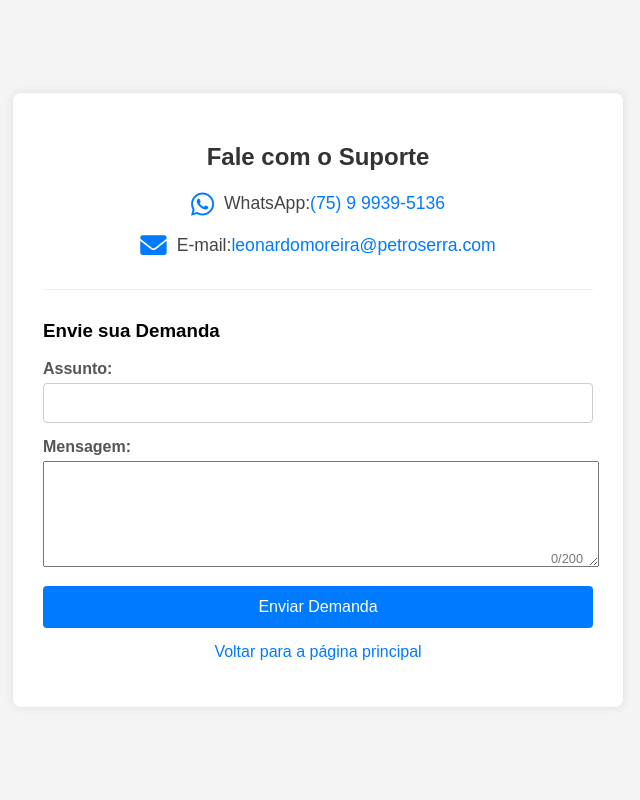
After one commit to Cortex-ia-tech/Notify-App, a Flask app: page /suporte in a window 1280 px wide. The commit adds this page. Shown: the whole page, without its empty margins (322-962 px from the left). Run offline with Flask 3, Linux system fonts and the light colour scheme; the visitor is signed in with stand-in values (Sample User, id 1); some libraries are stand-ins or nearby versions.

Commit message:
criação da página falar com suporte, criação de páginas relacionadas a alteração de senha, aplicação de estilos nelas, outras pequenas alterações

```diff
--- a/app.py
+++ b/app.py
@@ -1,19 +1,46 @@
+# app.py
+
 from flask import Flask, render_template, request, redirect, session, url_for, flash
 import psycopg2
-from psycopg2 import sql
-from datetime import datetime # Certifique-se de que datetime esteja importado
+from psycopg2 import sql, errors # Importar errors para tratar exceções específicas
+from datetime import datetime
 from flask_login import LoginManager, login_user, login_required, logout_user, current_user, UserMixin
+from flask_mail import Mail, Message
+from werkzeug.security import generate_password_hash, check_password_hash # Importar para hashing de senha
+
+# Importe APENAS as funções de rota do seu arquivo senha.py
+# O mock users_db_mock não é mais necessário aqui, pois usaremos o DB real.
+from senha import (
+    forgot_password_route,
+    reset_password_route,
+    change_password_route
+)
+
 
 app = Flask(__name__)
 
-app.secret_key = 'segredo-super-seguro' # Mantenha sua chave secreta aqui!
+# --- Configurações da Aplicação ---
+app.config['SECRET_KEY'] = 'SUA_CHAVE_SECRETA_MUITO_LONGA_E_ALEATORIA_E_UNICA' # Mude para um valor forte
+app.config['SECURITY_PASSWORD_SALT'] = 'UM_SALT_MUITO_SEGURO_PARA_SENHAS_E_TOKENS' # Mude para um valor forte e diferente do SECRET_KEY
+app.config['SESSION_COOKIE_SECURE'] = True # Recomenda-se True em produção (HTTPS)
+app.config['SESSION_COOKIE_HTTPONLY'] = True
+app.config['SESSION_COOKIE_SAMESITE'] = 'Lax'
 
-login_manager = LoginManager()
-login_manager.init_app(app)
-login_manager.login_view = 'login'
+# Configurações do Flask-Mail
+app.config['MAIL_SERVER'] = 'smtp.gmail.com'
+app.config['MAIL_PORT'] = 587
+app.config['MAIL_USE_TLS'] = True
+app.config['MAIL_USERNAME'] = 'leonardomoreira@petroserra.com' # SUBSTITUA PELO SEU EMAIL REAL!
+app.config['MAIL_PASSWORD'] = 'obdf ilkz cpcj hbfn' # SUBSTITUA PELA SUA SENHA DE APP REAL!
+app.config['MAIL_DEFAULT_SENDER'] = 'leonardomoreira@petroserra.com' # SUBSTITUA PELO SEU EMAIL REAL!
 
-# Conexão com banco PostgreSQL (Supabase)
-conn_params = {
+mail = Mail(app)
+app.mail = mail # Facilita o acesso ao objeto mail em outras funções
+
+# Configurações de Conexão com Banco PostgreSQL (Supabase)
+# É uma boa prática armazenar isso em uma variável de ambiente ou arquivo de configuração
+# e não diretamente no código. Para fins de exemplo, mantenho aqui.
+app.config['DB_CONN_PARAMS'] = {
     "host": "aws-0-sa-east-1.pooler.supabase.com",
     "port": 6543,
     "dbname": "postgres",
@@ -21,8 +48,18 @@ conn_params = {
     "password": "2GJJMcsVVP1BPKKK",
 }
 
+login_manager = LoginManager()
+login_manager.init_app(app)
+login_manager.login_view = 'login'
+login_manager.login_message = "Please log in to access this page."
+
+
+# --- Funções de Banco de Dados ---
+def get_db_connection():
+    return psycopg2.connect(**app.config['DB_CONN_PARAMS'])
+
 def criar_tabela():
-    conn = psycopg2.connect(**conn_params)
+    conn = get_db_connection()
     c = conn.cursor()
 
     # Cria a tabela de usuários ANTES da tabela de licenças para a FK
@@ -31,7 +68,7 @@ def criar_tabela():
             id SERIAL PRIMARY KEY,
             nome TEXT NOT NULL,
             email TEXT NOT NULL UNIQUE,
-            senha TEXT NOT NULL
+            senha TEXT NOT NULL -- Armazenará o HASH da senha
         )
     ''')
 
@@ -42,20 +79,20 @@ def criar_tabela():
             nome TEXT NOT NULL,
             vencimento DATE NOT NULL,
             dias_antes INTEGER NOT NULL,
-            usuario_id INTEGER REFERENCES usuarios(id)
+            usuario_id INTEGER REFERENCES usuarios(id) ON DELETE CASCADE -- Adicionado ON DELETE CASCADE
         )
     ''')
     conn.commit()
     conn.close()
 
 
-# Classe User para Flask-Login
+# --- Classe User para Flask-Login (UMA ÚNICA DEFINIÇÃO) ---
 class User(UserMixin):
-    def __init__(self, id_, nome, email, senha):
+    def __init__(self, id_, nome, email, senha_hash): # Renomeado 'senha' para 'senha_hash' para clareza
         self.id = id_
         self.nome = nome
         self.email = email
-        self.senha = senha
+        self.senha_hash = senha_hash # Armazenamos o hash
 
     def get_id(self):
         return str(self.id)
@@ -63,24 +100,24 @@ class User(UserMixin):
 
 @login_manager.user_loader
 def load_user(user_id):
-    conn = psycopg2.connect(**conn_params)
+    conn = get_db_connection()
     c = conn.cursor()
     # Certifique-se de que a ordem das colunas aqui corresponde à ordem do construtor User
     c.execute('SELECT id, nome, email, senha FROM usuarios WHERE id = %s', (int(user_id),))
     user_data = c.fetchone()
     conn.close()
     if user_data:
-        return User(*user_data)
+        return User(*user_data) # Desempacota a tupla diretamente
     return None
 
-# --- Rotas ---
+# --- Rotas do Aplicativo Principal ---
 
 @app.route('/')
 @login_required # Protege a rota: exige login para acessar
 def home():
     usuario_id = current_user.id
 
-    conn = psycopg2.connect(**conn_params)
+    conn = get_db_connection()
     c = conn.cursor()
     c.execute('SELECT id, nome, vencimento FROM licencas WHERE usuario_id = %s', (usuario_id,))
     licencas = c.fetchall()
@@ -109,7 +146,7 @@ def cadastrar():
         dias_antes = request.form['dias_antes']
         usuario_id = current_user.id
 
-        conn = psycopg2.connect(**conn_params)
+        conn = get_db_connection()
         c = conn.cursor()
         c.execute('INSERT INTO licencas (nome, vencimento, dias_antes, usuario_id) VALUES (%s, %s, %s, %s)',
                   (nome, vencimento, dias_antes, usuario_id))
@@ -119,40 +156,34 @@ def cadastrar():
         flash('Licença cadastrada com sucesso!', 'success')
         return redirect(url_for('home'))
 
-    # Certifique-se de que você tem um template 'cadastrar.html'
     return render_template('cadastrar.html')
 
 
 @app.route('/registrar', methods=['GET', 'POST'])
-# @login_required # Removi login_required. Geralmente, registrar não exige login prévio.
 def registrar():
-    # Se você quiser que APENAS um ADMIN (já logado) possa registrar, mantenha o @login_required acima
-    # E mantenha esta verificação de email. Caso contrário, remova.
-    # if current_user.is_authenticated and current_user.email != 'leonardomoreira@petroserra.com':
-    #     flash('Você não tem permissão para registrar novos usuários.', 'danger')
-    #     return redirect(url_for('home'))
-
     if request.method == 'POST':
         nome = request.form['nome']
         email = request.form['email']
         senha = request.form['senha']
 
-        conn = psycopg2.connect(**conn_params)
+        # CRÍTICO: HASH DA SENHA ANTES DE ARMAZENAR
+        hashed_password = generate_password_hash(senha)
+
+        conn = get_db_connection()
         c = conn.cursor()
         try:
-            c.execute('INSERT INTO usuarios (nome, email, senha) VALUES (%s, %s, %s) RETURNING id', (nome, email, senha))
-            new_user_id = c.fetchone()[0] # Pega o ID do novo usuário
+            c.execute('INSERT INTO usuarios (nome, email, senha) VALUES (%s, %s, %s) RETURNING id',
+                      (nome, email, hashed_password)) # Armazena o hash
+            new_user_id = c.fetchone()[0]
             conn.commit()
             flash('Usuário registrado com sucesso! Faça login para continuar.', 'success')
-            # Após registrar, você pode redirecionar para a página de login
             return redirect(url_for('login'))
-        except psycopg2.errors.UniqueViolation:
+        except errors.UniqueViolation: # Use errors.UniqueViolation
             conn.rollback()
             flash('Este e-mail já está cadastrado.', 'danger')
         finally:
             conn.close()
 
-    # Certifique-se de que você tem um template 'registrar.html'
     return render_template('registrar.html')
 
 
@@ -163,23 +194,29 @@ def login():
 
     if request.method == 'POST':
         email = request.form['email']
-        senha = request.form['senha']
+        password = request.form['senha'] # Nome do campo no formulário
 
-        conn = psycopg2.connect(**conn_params)
+        conn = get_db_connection()
         c = conn.cursor()
-        c.execute('SELECT id, nome, email, senha FROM usuarios WHERE email = %s AND senha = %s', (email, senha))
+        # Busque a senha HASHED do banco de dados
+        c.execute('SELECT id, nome, email, senha FROM usuarios WHERE email = %s', (email,))
         user_data = c.fetchone()
         conn.close()
 
         if user_data:
-            user_obj = User(id_=user_data[0], nome=user_data[1], email=user_data[2], senha=user_data[3])
-            login_user(user_obj)
-            next_page = request.args.get('next')
-            flash(f'Olá, {user_obj.nome}! Bem-vindo(a) de volta.', 'success') # Mensagem de boas-vindas
-            return redirect(next_page or url_for('home'))
+            # CRÍTICO: VERIFIQUE A SENHA USANDO O HASH
+            stored_password_hash = user_data[3]
+            if check_password_hash(stored_password_hash, password):
+                user_obj = User(id_=user_data[0], nome=user_data[1], email=user_data[2], senha_hash=user_data[3])
+                login_user(user_obj)
+                next_page = request.args.get('next')
+                flash(f'Olá, {user_obj.nome}! Bem-vindo(a) de volta.', 'success')
+                return redirect(next_page or url_for('home'))
+            else:
+                flash('Email ou senha inválidos.', 'danger')
         else:
-            flash('Usuário ou senha inválidos.', 'danger')
-            # Permite renderizar o template de login novamente com a mensagem de erro
+            flash('Email ou senha inválidos.', 'danger')
+
     return render_template('login.html')
 
 
@@ -187,7 +224,7 @@ def login():
 @login_required
 def editar(id):
     usuario_id = current_user.id
-    conn = psycopg2.connect(**conn_params)
+    conn = get_db_connection()
     c = conn.cursor()
 
     c.execute('SELECT nome, vencimento, dias_antes FROM licencas WHERE id = %s AND usuario_id = %s', (id, usuario_id))
@@ -214,7 +251,6 @@ def editar(id):
         return redirect(url_for('home'))
 
     conn.close()
-    # Certifique-se de que você tem um template 'editar.html'
     return render_template('editar.html', id=id, nome=licenca[0], vencimento=licenca[1], dias_antes=licenca[2])
 
 
@@ -222,20 +258,66 @@ def editar(id):
 @login_required
 def logout():
     logout_user()
-    session.clear()
+    session.clear() # Limpa a sessão
     flash('Você foi desconectado.', 'info')
-    return redirect(url_for('login')) # Redireciona para a página de login após o logout
-
-@app.route('/suporte')
-@login_required # Geralmente, a página de suporte pode não exigir login, mas como está no dropdown de logado, podemos manter.
-def suporte():
-    # Certifique-se de que você tem um template 'suporte.html' ou retorne uma mensagem simples
-    return render_template('suporte.html')
-    # Ou simplesmente: return "<h1>Página de Suporte</h1><p>Entre em contato conosco!</p>"
+    return redirect(url_for('login'))
 
 
-# Chama criar_tabela apenas uma vez, na inicialização do app
-criar_tabela()
+@app.route('/suporte', methods=['GET', 'POST']) # Adicione 'POST' aqui
+@login_required
+def suporte():
+    if request.method == 'POST':
+        assunto = request.form['assunto']
+        mensagem_usuario = request.form['mensagem']
+
+        # Obtenha o email do usuário logado para referência
+        remetente_email = current_user.email
+        remetente_nome = current_user.nome # Se você quiser incluir o nome também
+
+        # Email de destino (o seu, como desenvolvedor)
+        destinatario_suporte = 'leonardomoreira@petroserra.com'
+
+        try:
+            msg = Message(
+                subject=f"Suporte Notify - {assunto} (de {remetente_nome} - {remetente_email})",
+                sender=app.config['MAIL_DEFAULT_SENDER'], # Seu email de envio
+                recipients=[destinatario_suporte]
+            )
+            msg.body = f"""
+Mensagem de suporte de: {remetente_nome} ({remetente_email})
+
+Assunto: {assunto}
+
+Mensagem:
+{mensagem_usuario}
+
+---
+Enviado via formulário de suporte do Notify.
+            """
+            app.mail.send(msg)
+            flash('Sua demanda de suporte foi enviada com sucesso! Em breve entraremos em contato.', 'success')
+            return redirect(url_for('home')) # Ou para uma página de confirmação
+        except Exception as e:
+            app.logger.error(f"Erro ao enviar demanda de suporte de {remetente_email}: {e}")
+            flash('Ocorreu um erro ao enviar sua demanda de suporte. Por favor, tente novamente mais tarde.', 'danger')
+            # Permite que o formulário seja renderizado novamente com os dados, se desejar
+            return render_template('suporte.html',
+                                   assunto_preenchido=assunto,
+                                   mensagem_preenchida=mensagem_usuario)
+
+    # Para requisições GET
+    return render_template('suporte.html')
+
+# --- Registro das Rotas de Senha do 'senha.py' ---
+app.add_url_rule('/forgot_password', 'forgot_password', forgot_password_route, methods=['GET', 'POST'])
+app.add_url_rule('/reset_password/<token>', 'reset_password', reset_password_route, methods=['GET', 'POST'])
+app.add_url_rule('/change_password', 'change_password', change_password_route, methods=['GET', 'POST'])
+
+
+# Garante que as tabelas sejam criadas ao iniciar o aplicativo
+with app.app_context():
+    criar_tabela()
+
 
 if __name__ == '__main__':
     app.run(debug=True)
--- /dev/null
+++ b/static/form_styles.css
@@ -0,0 +1,129 @@
+/* static/form_styles.css */
+
+body {
+    font-family: Arial, sans-serif;
+    background-color: #f4f4f4;
+    margin: 0;
+    padding: 0;
+    display: flex;
+    justify-content: center;
+    align-items: center;
+    min-height: 100vh;
+}
+
+.form-container {
+    background-color: #fff;
+    padding: 30px;
+    border-radius: 8px;
+    box-shadow: 0 0 10px rgba(0, 0, 0, 0.1);
+    width: 400px; /* Ajuste conforme necessário */
+    max-width: 90%;
+}
+
+.form-container h2 {
+    text-align: center;
+    margin-bottom: 20px;
+    color: #333;
+}
+
+.form-container .flash-messages-container {
+    margin-bottom: 15px;
+}
+
+.form-container .flash-message {
+    padding: 10px 15px;
+    border-radius: 5px;
+    margin-bottom: 8px;
+}
+
+.form-container .flash-message.success {
+    background-color: #d4edda;
+    color: #155724;
+    border: 1px solid #c3e6cb;
+}
+
+.form-container .flash-message.info {
+    background-color: #d1ecf1;
+    color: #0c5460;
+    border: 1px solid #bee5eb;
+}
+
+.form-container .flash-message.warning {
+    background-color: #fff3cd;
+    color: #85640c;
+    border: 1px solid #ffeeba;
+}
+
+.form-container .flash-message.danger,
+.form-container .flash-message.error {
+    background-color: #f8d7da;
+    color: #721c24;
+    border: 1px solid #f5c6cb;
+}
+
+.form-container .input-group {
+    margin-bottom: 15px;
+}
+
+.form-container .input-group label {
+    display: block;
+    margin-bottom: 5px;
+    color: #555;
+    font-weight: bold;
+}
+
+.form-container .input-group input {
+    width: 100%;
+    padding: 10px;
+    border: 1px solid #ccc;
+    border-radius: 4px;
+    box-sizing: border-box;
+    font-size: 16px;
+}
+
+.form-container button {
+    background-color: #007bff; /* Cor primária - ajuste para a cor dos seus botões */
+    color: #fff;
+    padding: 12px 20px;
+    border: none;
+    border-radius: 4px;
+    cursor: pointer;
+    font-size: 16px;
+    width: 100%;
+    display: block;
+    transition: background-color 0.3s ease;
+}
+
+.form-container button:hover {
+    background-color: #0056b3; /* Cor mais escura no hover */
+}
+
+.form-container .form-links {
+    margin-top: 20px;
+    text-align: center;
+}
+
+.form-container .form-links a {
+    color: #007bff;
+    text-decoration: none;
+    margin: 0 10px;
+}
+
+.form-container .form-links a:hover {
+    text-decoration: underline;
+}
+
+.form-container p {
+    text-align: center;
+    margin-top: 15px;
+    color: #777;
+}
+
+.form-container p a {
+    color: #007bff;
+    text-decoration: none;
+}
+
+.form-container p a:hover {
+    text-decoration: underline;
+}
--- /dev/null
+++ b/templates/suporte.html
@@ -0,0 +1,111 @@
+<!DOCTYPE html>
+<html lang="pt-br">
+<head>
+    <meta charset="UTF-8">
+    <meta name="viewport" content="width=device-width, initial-scale=1.0">
+    <title>Notify - Suporte</title>
+    <link rel="stylesheet" href="https://cdnjs.cloudflare.com/ajax/libs/font-awesome/6.0.0-beta3/css/all.min.css">
+    <link rel="stylesheet" href="{{ url_for('static', filename='form_styles.css') }}">
+    <style>
+        /* Estilos específicos para a página de suporte, se precisar de ajustes finos */
+        .contact-info {
+            text-align: center;
+            margin-top: 20px;
+            margin-bottom: 30px;
+        }
+
+        .contact-info p {
+            margin-bottom: 10px;
+            font-size: 1.1em;
+            color: #444;
+            display: flex;
+            align-items: center;
+            justify-content: center;
+        }
+
+        .contact-info i {
+            margin-right: 10px;
+            color: #007bff; /* Cor primária para os ícones */
+            font-size: 1.5em;
+        }
+
+        .contact-info a {
+            text-decoration: none;
+            color: #007bff; /* Cor dos links de contato */
+        }
+
+        .contact-info a:hover {
+            text-decoration: underline;
+        }
+
+        /* Ajustes para o formulário na página de suporte */
+        .form-container.suporte-form {
+            width: 550px; /* Um pouco mais largo para o campo de texto */
+        }
+
+        .form-container.suporte-form textarea {
+            resize: vertical; /* Permite redimensionar verticalmente */
+            min-height: 100px;
+            max-height: 250px;
+            width: 550px
+        }
+
+        .form-container.suporte-form .input-group.textarea-group {
+            position: relative; /* Para posicionar o contador de caracteres */
+        }
+
+        .form-container.suporte-form .char-count {
+            position: absolute;
+            bottom: 5px;
+            right: 10px;
+            font-size: 0.8em;
+            color: #777;
+        }
+    </style>
+</head>
+<body>
+    <div class="form-container suporte-form">
+        <h2>Fale com o Suporte</h2>
+
+
+        <div class="contact-info">
+            <p><i class="fab fa-whatsapp"></i> WhatsApp: <a href="https://wa.me/5575999395136" target="_blank">(75) 9 9939-5136</a></p>
+            <p><i class="fas fa-envelope"></i> E-mail: <a href="mailto:leonardomoreira@petroserra.com">leonardomoreira@petroserra.com</a></p>
+        </div>
+
+        <hr style="border: 0; border-top: 1px solid #eee; margin: 30px 0;">
+
+        <h3>Envie sua Demanda</h3>
+        <form method="POST" action="{{ url_for('suporte') }}">
+            <div class="input-group">
+                <label for="assunto">Assunto:</label>
+                <input type="text" id="assunto" name="assunto" required maxlength="100">
+            </div>
+            <div class="input-group textarea-group">
+                <label for="mensagem">Mensagem:</label>
+                <textarea id="mensagem" name="mensagem" rows="5" maxlength="200" required></textarea>
+                <span class="char-count" id="mensagem-char-count">0/200</span>
+            </div>
+            <button type="submit">Enviar Demanda</button>
+            <p><a href="{{ url_for('home') }}">Voltar para a página principal</a></p>
+        </form>
+    </div>
+
+    <script>
+        // Script para contador de caracteres
+        const mensagemTextarea = document.getElementById('mensagem');
+        const mensagemCharCount = document.getElementById('mensagem-char-count');
+        const maxLength = mensagemTextarea.getAttribute('maxlength');
+
+        mensagemTextarea.addEventListener('input', () => {
+            const currentLength = mensagemTextarea.value.length;
+            mensagemCharCount.textContent = `${currentLength}/${maxLength}`;
+        });
+
+        // Inicializa o contador caso já haja texto no campo (ex: após erro de validação)
+        document.addEventListener('DOMContentLoaded', () => {
+            mensagemCharCount.textContent = `${mensagemTextarea.value.length}/${maxLength}`;
+        });
+    </script>
+</body>
+</html>
```
Also changed, not shown: senha.py (added, +166 -0 lines), templates/change_password.html (added, +41 -0 lines), templates/forgot_password.html (added, +33 -0 lines), templates/login.html (+6 -3 lines), templates/reset_password.html (added, +36 -0 lines).
